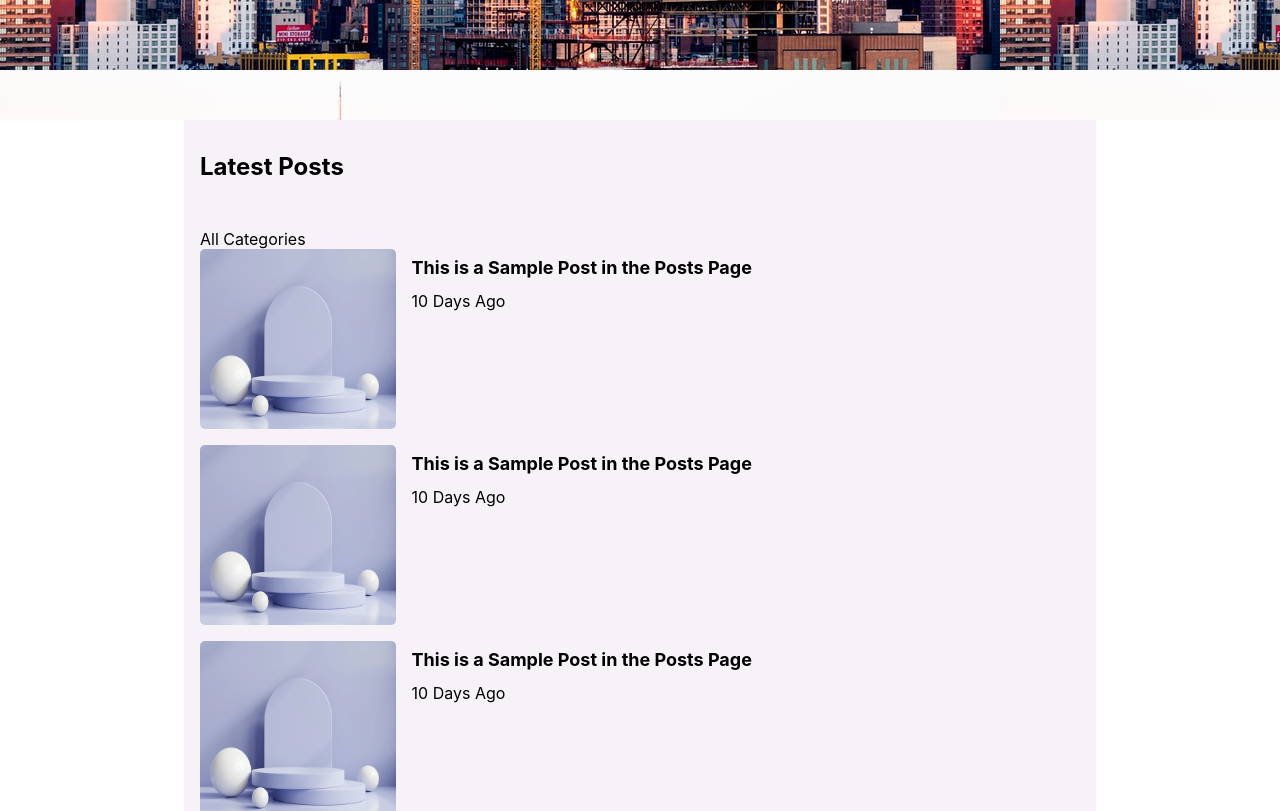
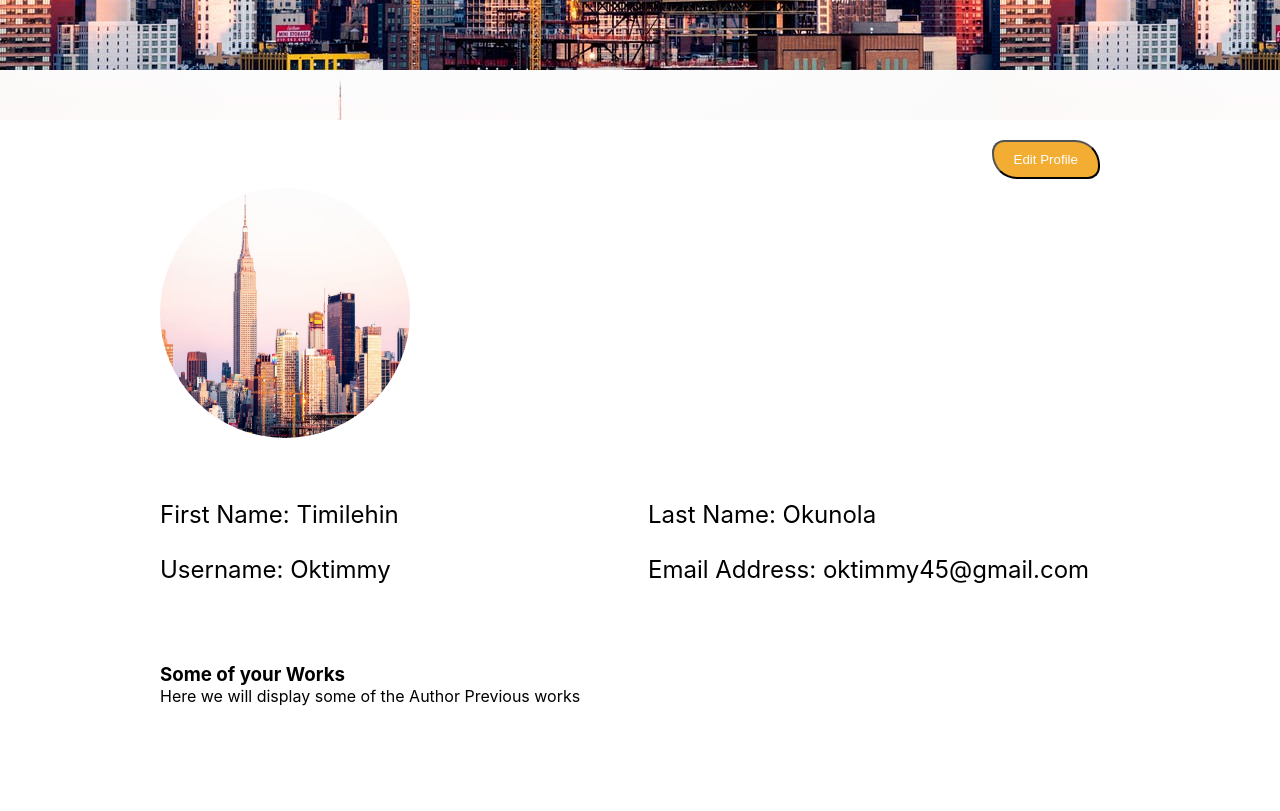
Before and after one commit to ok-timmy/fullstack-blog-app, a React (Create React App) app in the folder clientside/: page /blog in a window 1280 px wide. Shown: the part 780-1591 px from the top of the page. After the commit the page ends 1486 px from the top, so only its background shows below. Built offline with nearby package versions, Linux system fonts and the light colour scheme.

Commit message:
More changes made

```diff
--- a/clientside/src/Pages/Blogs Page/Blogpage.css
+++ b/clientside/src/Pages/Blogs Page/Blogpage.css
@@ -9,6 +9,13 @@
     padding-top: 2rem;
     padding-bottom: 3rem;
 }
+
+.blog-category {
+    font-size: medium;
+    font-weight: 400;
+    margin-bottom: 1rem;
+}
+
 .post {
     display: flex;
     margin-bottom: 1rem;
--- a/clientside/src/Pages/Blogs Page/Blogpage.js
+++ b/clientside/src/Pages/Blogs Page/Blogpage.js
@@ -5,7 +5,7 @@ function Blogpage() {
   return (
     <div className="blogpage">
         <h2 className="heading">Latest Posts</h2>
-        <p>All Categories</p>
+        <p className='blog-category'>All Categories</p>
 
         <div className="post">
             <div className="post-image">
--- a/clientside/src/Pages/Home/Home.js
+++ b/clientside/src/Pages/Home/Home.js
@@ -4,6 +4,7 @@ import Header from "../../Components/Header/Header";
 // import Publish from "../Publish-Post/publish";
 // import Blogs from '../../Components/Blogs/Blogs';
 import Blogpage from "../Blogs Page/Blogpage";
+import Profile from "../Profile Page/Profile";
 // import Newsletter from "../../Components/Newletter/Newsletter";
 // import Register from "../Register/Register";
 import "./Home.css";
@@ -23,7 +24,8 @@ function Home() {
           <button className="start">Start Now</button>
         </div>
       </main>
-	  <Blogpage/>
+	  <Profile/>
+	  {/* <Blogpage/> */}
 	  {/* <Content/> */}
 	  {/* <Publish/> */}
 	  {/* <Register/> */}
--- a/clientside/src/Pages/Profile Page/Profile.css
+++ b/clientside/src/Pages/Profile Page/Profile.css
@@ -0,0 +1,71 @@
+.profile {
+    display: block;
+    width: 75%;
+    margin: auto;
+    padding-top: 3rem;
+    position: relative;
+}
+
+.profile-pic {
+    margin-top: 20px;
+    width: 100%;
+    height: 100%;
+}
+
+.profile-pic img{
+    width: 250px;
+    height: 250px;
+    border-radius: 50%;
+}
+
+.profile-details {
+    display: grid;
+    grid-template-columns: repeat(2, 1fr);
+    grid-template-rows: repeat(3, 1fr);
+    grid-column-gap: 1rem;
+    grid-row-gap: 1rem;
+    margin-top: 2rem;
+    padding: 1rem 0 1.5rem;
+    }
+
+.profile-details div {
+    padding-top: 10px;
+}
+
+.profile-details div label {
+    font-size: x-large;
+    font-weight: 100px;
+}
+
+.profile-details div span {
+    font-size: x-large;
+    font-weight: 400;
+}
+
+.edit-btn {
+    background-color: rgb(244, 173, 51);
+    color: white;
+    position: absolute;
+    top: 20px;
+    right: 20px;
+    padding: 10px 20px;
+    cursor: pointer;
+    border-radius: 12px 25px;
+}
+
+
+@media screen and (max-width:400px) {
+    .profile{
+        width: 90%;
+    }
+    .profile-details {
+        display: block;
+    }
+    .profile-details div {
+        justify-content: space-between;
+    }
+    .edit-btn{
+        top: 10px;
+        right: 10px;
+    }
+}
--- a/clientside/src/Pages/Profile Page/Profile.js
+++ b/clientside/src/Pages/Profile Page/Profile.js
@@ -1,9 +1,27 @@
 import React from 'react'
 import "./Profile.css"
+import image3 from "../../assets/asset-3.jpeg"
 
 function Profile() {
   return (
-    <div>Profile</div>
+    <div className='profile'>
+      <div className='profile-pic'>
+        <img src={image3} alt="profile-pic"/>
+      </div>
+      <div className='profile-details'>
+        <div><label>First Name: </label><span>Timilehin</span></div>
+        <div><label>Last Name: </label><span>Okunola</span></div>
+        <div><label>Username: </label><span>Oktimmy</span></div>
+        <div><label>Email Address: </label><span>oktimmy45@gmail.com</span></div>
+      </div>
+
+      <button className='edit-btn'>Edit Profile</button>
+      <div>
+        <h3>Some of your Works</h3>
+        {/* <div></div> */}
+        Here we will display some of the Author Previous works
+      </div>
+    </div>
   )
 }
 
```
Also changed, not shown: clientside/src/Pages/Post Page/Post.js (+35 -11 lines).
